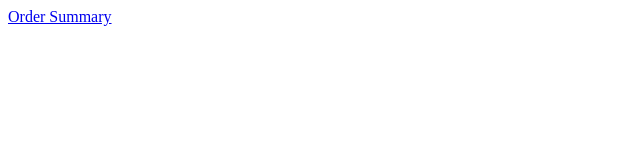
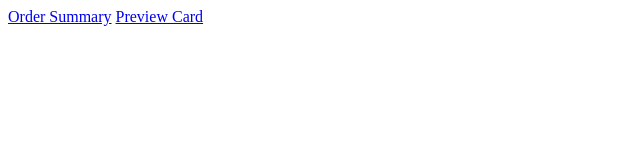
Before and after one commit to BrandenEvansWD/Front_end_mentor, a plain HTML site: page index.html in a window 1280 px wide. Shown: the whole page, without its empty margins (0-640 px from the left). Drawn offline with Linux system fonts and the light colour scheme.

Commit message:
Add link to new frontend mentor project index

```diff
--- a/index.html
+++ b/index.html
@@ -1 +1,2 @@
 <a href="/1-order-summary-component/index.html">Order Summary</a>
+<a href="/2-stats-preview-card-component/">Preview Card</a>
```
